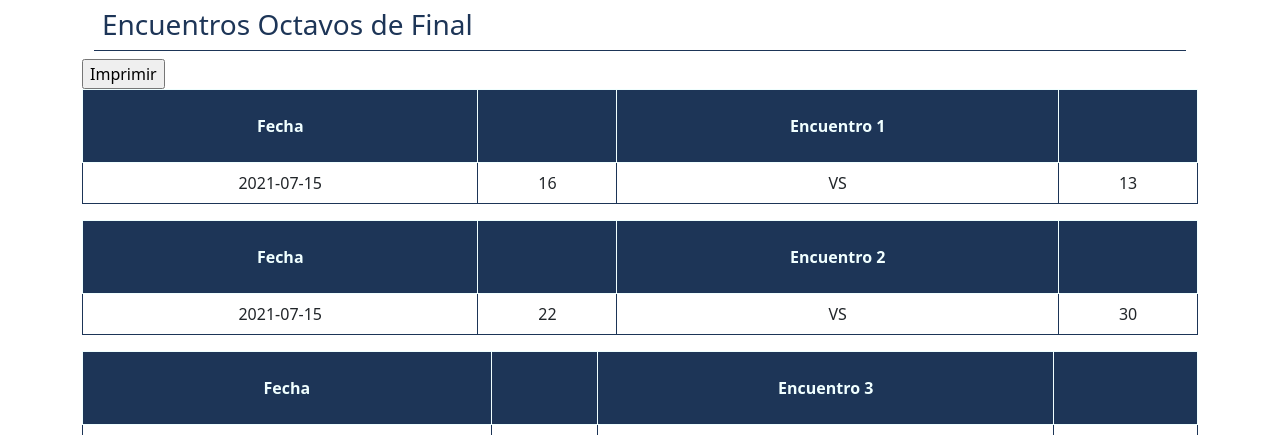
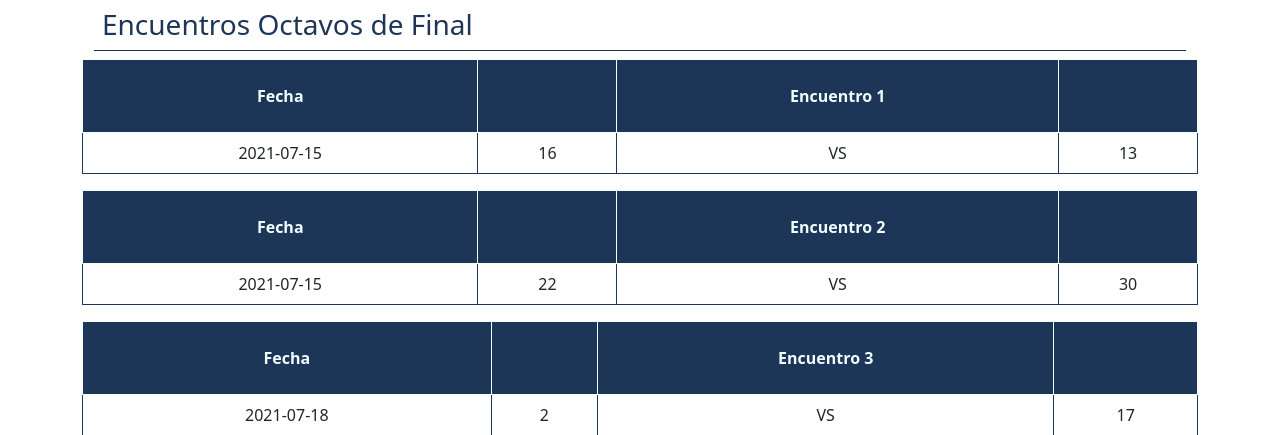
Before and after one commit to manueld1az/AplicacionWebTorneoVolleyball, a PHP site: page /torneo/ronda2/encuentrosRonda2.php in a window 1280 px wide. Shown: the part 88-523 px from the top of the page. Run offline with PHP 8.4, Linux system fonts and the light colour scheme; data comes from the database, SQL or seed files in the repository.

Commit message:
se borro botones de imprimir en tablas que no serian usados

```diff
--- a/torneo/ronda2/encuentrosRonda2.php
+++ b/torneo/ronda2/encuentrosRonda2.php
@@ -37,7 +37,6 @@
         <div class="container">
             <h3 class="tittleMain">Encuentros Octavos de Final</h3>
         </div>
-        <input type="button" name="imprimir" value="Imprimir" onclick="window.print();">
         <!-- SE ORGANIZAN LOS ENCUENTROS DE LOS OCTAVOS DE FINAL -->
         <?php
             include("../../conexion/conexionServer.php");
--- a/torneo/ronda3/encuentrosRonda3.php
+++ b/torneo/ronda3/encuentrosRonda3.php
@@ -37,7 +37,6 @@
         <div class="container">
             <h3 class="tittleMain">Encuentros Cuartos de Final</h3>
         </div>
-        <input type="button" name="imprimir" value="Imprimir" onclick="window.print();">
         <!-- SE ORGANIZAN LOS ENCUENTROS DE LOS Cuartos de Final -->
         <?php
             include("../../conexion/conexionServer.php");
--- a/torneo/ronda4/encuentrosRonda4.php
+++ b/torneo/ronda4/encuentrosRonda4.php
@@ -37,7 +37,6 @@
         <div class="container">
             <h3 class="tittleMain">Encuentros Semifinales</h3>
         </div>
-        <input type="button" name="imprimir" value="Imprimir" onclick="window.print();">
         <!-- SE ORGANIZAN LOS ENCUENTROS DE LOS Cuartos de Final -->
         <?php
             include("../../conexion/conexionServer.php");
--- a/torneo/ronda5/encuentrosRonda5.php
+++ b/torneo/ronda5/encuentrosRonda5.php
@@ -37,7 +37,6 @@
         <div class="container">
             <h3 class="tittleMain">Encuentros Finales</h3>
         </div>
-        <input type="button" name="imprimir" value="Imprimir" onclick="window.print();">
         <!-- SE ORGANIZAN LOS ENCUENTROS DE LOS Cuartos de Final -->
         <?php
             include("../../conexion/conexionServer.php");
```
